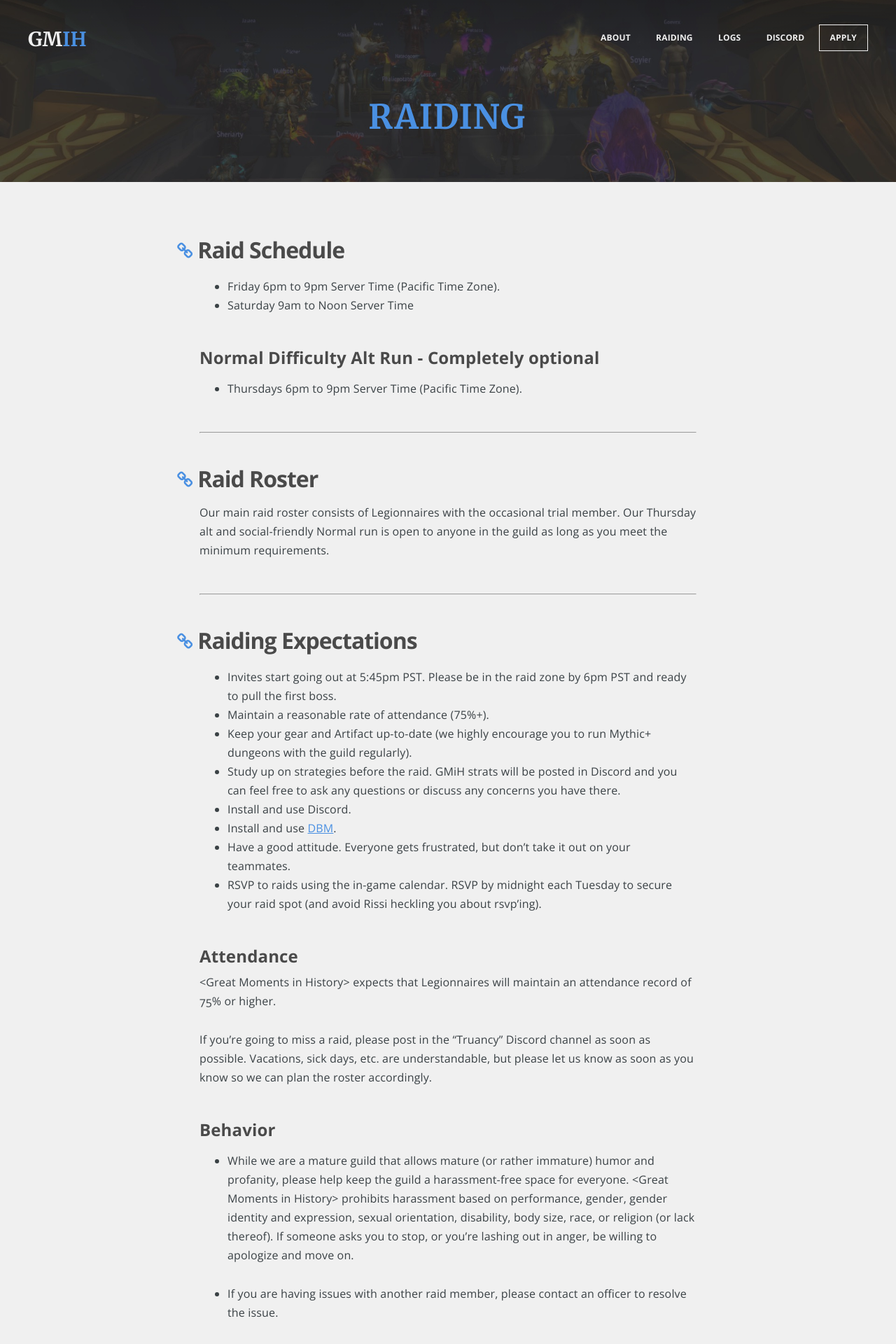
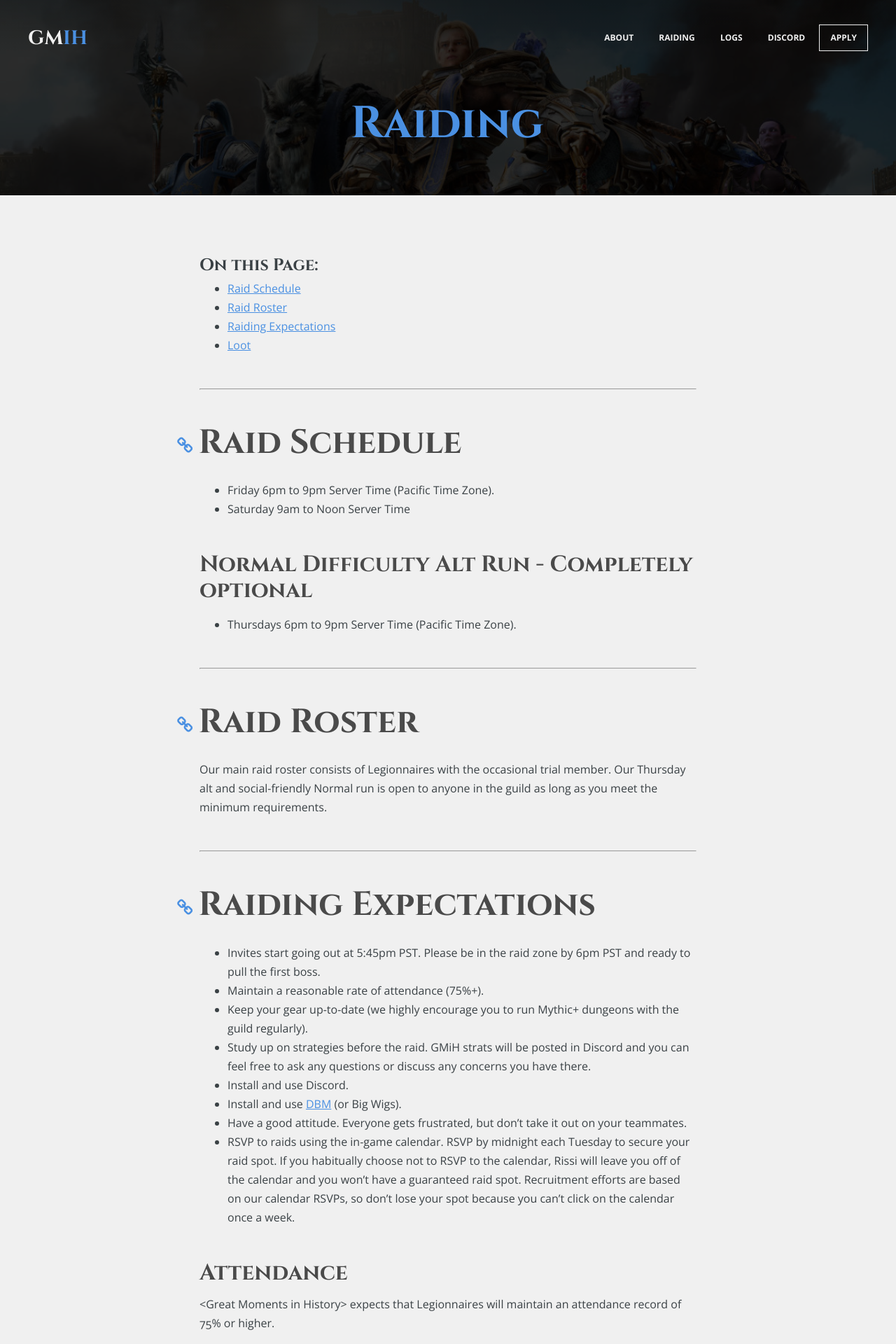
Before and after one commit to gmih/gmih.github.io, a Jekyll site: the page built from pages/raiding/index.md, in a window 1280 px wide. Shown: the top 1920 px of the page at 70% size. Built offline with Jekyll 4.4.1, drawn with Linux system fonts in a browser that asks for light colours; nearby versions of some CDN libraries; some of the changed text lies outside the part shown.

Commit message:
Update theme and information for BfA

```diff
--- a/_includes/head.html
+++ b/_includes/head.html
@@ -43,5 +43,5 @@
   <meta name="msapplication-TileColor" content="#da532c">
   <meta name="msapplication-TileImage" content="{{ site.baseurl }}/images/favicons/mstile-144x144.png">
   <meta name="theme-color" content="#2c2c2c">
-  <link href='https://fonts.googleapis.com/css?family=Open+Sans:400,700|Merriweather:400,700' rel='stylesheet' type='text/css'>
+  <link href='https://fonts.googleapis.com/css?family=Open+Sans:400,700|Merriweather:400,700|Cinzel:400,700' rel='stylesheet' type='text/css'>
 </head>
--- a/_includes/header.html
+++ b/_includes/header.html
@@ -15,7 +15,7 @@
       <div class="vertical">
         <div class="main-header-content inner">
         {% if page.url == "/" %}
-          <h1 class="page-title"><span class="light-text">G<span class="small-caps">reat</span> M<span class="small-caps">oments</span></span> <span class="accent-text break-small"><span class="small-caps">in</span> H<span class="small-caps">istory</span></span></h1>
+          <h1 class="page-title"><span class="light-text">Great Moments</span> <span class="accent-text break-small">in History</span></h1>
           <h2 class="page-description">Proudmoore - US</h2>
           <a class="typeform-share button gmih header-button" href="../apply/">Apply Now</a>
         </div>
--- a/css/main.scss
+++ b/css/main.scss
@@ -5,11 +5,13 @@
 
 
 // Our variables
-$base-font-family: "Helvetica Neue", Helvetica, Arial, sans-serif;
+$base-font-family: "Open Sans", Helvetica, Arial, sans-serif;
 $base-font-size:   16px;
 $base-font-weight: 400;
 $small-font-size:  $base-font-size * 0.875;
 $base-line-height: 1.5;
+
+$headline-font-family: Cinzel, Georgia, serif;
 
 $spacing-unit:     30px;
 
@@ -176,7 +178,6 @@ html {
 body {
     height: 100%;
     max-height: 100%;
-    letter-spacing: 0.01rem;
     font-size: 14px;
     line-height: 1.6875;
     color: #3A4145;
@@ -202,19 +203,18 @@ h2, h3, h4, h5, h6 {
     color: #4A4A4A;
     line-height: 1.15em;
     margin: 0 0 0.4em 0;
-    font-family: "Open Sans", sans-serif;
+    font-family: $headline-font-family;
     text-rendering: geometricPrecision;
 }
 
 h1 {
     font-size: 2rem;
-    letter-spacing: -2px;
     text-indent: -3px;
 }
 
+
 h2 {
     font-size: 1.5rem;
-    letter-spacing: -1px;
 }
 
 h3 {
@@ -233,6 +233,10 @@ a {
 
 a:hover {
     color: $background-color;
+}
+
+body.page a:hover {
+    color: $text-color;
 }
 
 p {
@@ -319,16 +323,6 @@ margin on the iframe, cause it breaks stuff. */
     color: #F0F0F0;
 }
 
-.small-caps {
-    font-size:20px;
-}
-
-@media (min-width: 481px) {
-    .small-caps {
-        font-size: 1.9rem;
-    }
-}
-
 .break-small {
     display:block;
 }
@@ -399,8 +393,9 @@ margin on the iframe, cause it breaks stuff. */
     background: #222 no-repeat center center;
     background-size: cover;
     overflow: hidden;
-    background-image: url('../images/background-image.jpg');
-    background-position: 50% 28%;
+    background-image: url('../images/bfa-alliance.jpg');    background-position: 50% 16%;
+    background-color: #2d2d2c;
+    background-blend-mode: multiply;
 }
 
 .main-header .inner {
@@ -464,7 +459,7 @@ margin on the iframe, cause it breaks stuff. */
     line-height: 42px;
     font-weight: 700;
     font-size: 28px;
-    font-family: "Merriweather", serif;
+    font-family: $headline-font-family;
 }
 
 @media (min-width: 625px) {
@@ -532,21 +527,16 @@ margin on the iframe, cause it breaks stuff. */
 
 .page-title {
     margin: 10px 0 10px 0;
-    font-size: 2rem;
-    letter-spacing: 1px;
-    font-weight: 400;
-    font-family: "Merriweather", serif;
     color: #4A90E2;
-    text-transform: uppercase;
 }
 
-@media (min-width: 481px) {
+@media screen and (min-width: 481px) {
 
     body {
         font-size: 1rem;
     }
 
-    .page-title {
+    h1 {
         font-size: 3rem;
         font-weight:700;
     }
@@ -560,6 +550,20 @@ margin on the iframe, cause it breaks stuff. */
     }
 }
 
+@media screen and (min-width:1200px) {
+    h1 {
+        font-size: 4rem;
+    }
+
+    h2 {
+        font-size: 3rem;
+    }
+
+    h3 {
+        font-size: 2rem;
+    }
+}
+
 .page-content {
     background: $background-color;
 }
@@ -570,7 +574,6 @@ margin on the iframe, cause it breaks stuff. */
     line-height: 1.5em;
     font-weight: 400;
     font-family: "Open Sans", sans-serif;
-    letter-spacing: 0.01rem;
     color: rgba(255, 255, 255, 0.8);
     text-transform: uppercase;
 }
@@ -616,7 +619,6 @@ margin on the iframe, cause it breaks stuff. */
 
 .home__post-title {
     text-align: center;
-    text-transform: uppercase;
 
 }
 
@@ -726,6 +728,7 @@ margin on the iframe, cause it breaks stuff. */
     background: transparent;
     padding: 10px;
     margin: 10px 0 40px;
+    font-family: $base-font-family;
 }
 
 .gmih-textarea {
@@ -768,6 +771,18 @@ margin on the iframe, cause it breaks stuff. */
     margin-top: 40px;
 }
 
+/* Table of Contents */
+
+.on-this-page {
+    font-size: 1.5rem;
+    font-family: $headline-font-family;
+    font-weight: 700;
+    margin-bottom:0;
+}
+
+.on-this-page__list {
+    margin-top: 0;
+}
 
 /* ==========================================================================
      5. Single Post - When you click on an individual post
@@ -972,6 +987,10 @@ margin on the iframe, cause it breaks stuff. */
     .header-link:hover {
         color: #4A4A4A;
     }
+
+    #on-this-page .header-link {
+        display:none;
+    }
 }
 
 /* ==========================================================================
--- a/js/index.js
+++ b/js/index.js
@@ -7,6 +7,7 @@
     $document.ready(function () {
 
         $(".scroll-down").arctic_scroll();
+        $(".scroll-to-link").arctic_scroll();
 
     });
 
--- a/pages/raiding/index.md
+++ b/pages/raiding/index.md
@@ -5,6 +5,18 @@ weight: 2
 nav: yes
 permalink: raiding/
 ---
+
+<div id="sidebar" class="table-of-contents">
+  <p class="on-this-page">On this Page:</p>
+  <ul class="on-this-page__list">
+    <li><a class="scroll-to-link" href="#raid-schedule">Raid Schedule</a></li>
+    <li><a class="scroll-to-link" href="#raid-roster">Raid Roster</a></li>
+    <li><a class="scroll-to-link" href="#raiding-expectations">Raiding Expectations</a></li>
+    <li><a class="scroll-to-link" href="#loot">Loot</a></li>
+  </ul>
+</div>
+
+<hr class="divider">
 
 ## Raid Schedule
 - Friday 6pm to 9pm Server Time (Pacific Time Zone).
@@ -24,12 +36,12 @@ Our main raid roster consists of Legionnaires with the occasional trial member.
 ## Raiding Expectations
 - Invites start going out at 5:45pm PST. Please be in the raid zone by 6pm PST and ready to pull the first boss.
 - Maintain a reasonable rate of attendance (75%+).
-- Keep your gear and Artifact up-to-date (we highly encourage you to run Mythic+ dungeons with the guild regularly).
+- Keep your gear up-to-date (we highly encourage you to run Mythic+ dungeons with the guild regularly).
 - Study up on strategies before the raid. GMiH strats will be posted in Discord and you can feel free to ask any questions or discuss any concerns you have there.
 - Install and use Discord.
-- Install and use [DBM](https://mods.curse.com/addons/wow/deadly-boss-mods).
+- Install and use [DBM](https://mods.curse.com/addons/wow/deadly-boss-mods) (or Big Wigs).
 - Have a good attitude. Everyone gets frustrated, but don’t take it out on your teammates.
-- RSVP to raids using the in-game calendar. RSVP by midnight each Tuesday to secure your raid spot (and avoid Rissi heckling you about rsvp'ing).
+- RSVP to raids using the in-game calendar. RSVP by midnight each Tuesday to secure your raid spot. If you habitually choose not to RSVP to the calendar, Rissi will leave you off of the calendar and you won't have a guaranteed raid spot. Recruitment efforts are based on our calendar RSVPs, so don't lose your spot because you can't click on the calendar once a week.
 
 ### Attendance
 
@@ -68,28 +80,10 @@ If you’re going to miss a raid, please post in the “Truancy” Discord chann
 <hr class="divider">
 
 ## Loot
-We use a non-bid EPGP system because if you made it on the team, you're deserving of loot. It’s important to us that people feel rewarded for the time they spend in raids. EPGP is reset for each raid tier.
+With BfA, Blizzard is moving to personal loot for everyone.
 
-Loot is given out to raid members based on the following criteria:
-
-### Main Spec Upgrades
-
-If you see an item you want, say "int", "minor", "os", or "transmog".
-
-#### Definitions
-
-- "int" if you're interested in an item as a major upgrade
-- "minor" if it's a minor upgrade and you're okay with others winning the item over you
-- "os" if it is off-spec gear
-- "transmog" if you really just like the look of an item (we get it)
-
-The priority for gear is "int", "minor", "os", transmog".
-
-### Offspec, Minor Upgrades, and Transmog
-EPGP is unaffected by offspec gear, minor upgrades, and transmog. We want people to feel comfortable rolling on anything that will benefit their character, with the understanding that we're gearing the raid team as a whole.
-
-If there's an item you're not sure about and want to test, let us know. We'll happily give you sidegrades if no one needs it as an upgrade. No loot rot!
-
-### Loot Disputes
-
-If you’re unhappy with a loot decision, contact the Loot Master (Morstubites) after raid in-game or in Discord. From there, officers will discuss the issue and get back to you. It's important for us to hear your concerns and make our loot system better over time.
+We'll use personal loot with the following expectations:
+- Players who can trade loot and don't want the item themselves will link the item in raid chat and ask people to roll for it.
+- Players who see an item up for grabs in raid chat can roll for it.
+- Players should not whisper their fellow players about loot. If you don't see it in raid chat, it's not up for grabs.
+- If someone is whispering you and annoying you about loot, tell them so. If it becomes a problem, let an officer know and we'll have a frank discussion about behavior in our raids.
```
Also changed, not shown: index.html (+2 -9 lines), images/bfa-alliance.jpg (added).
